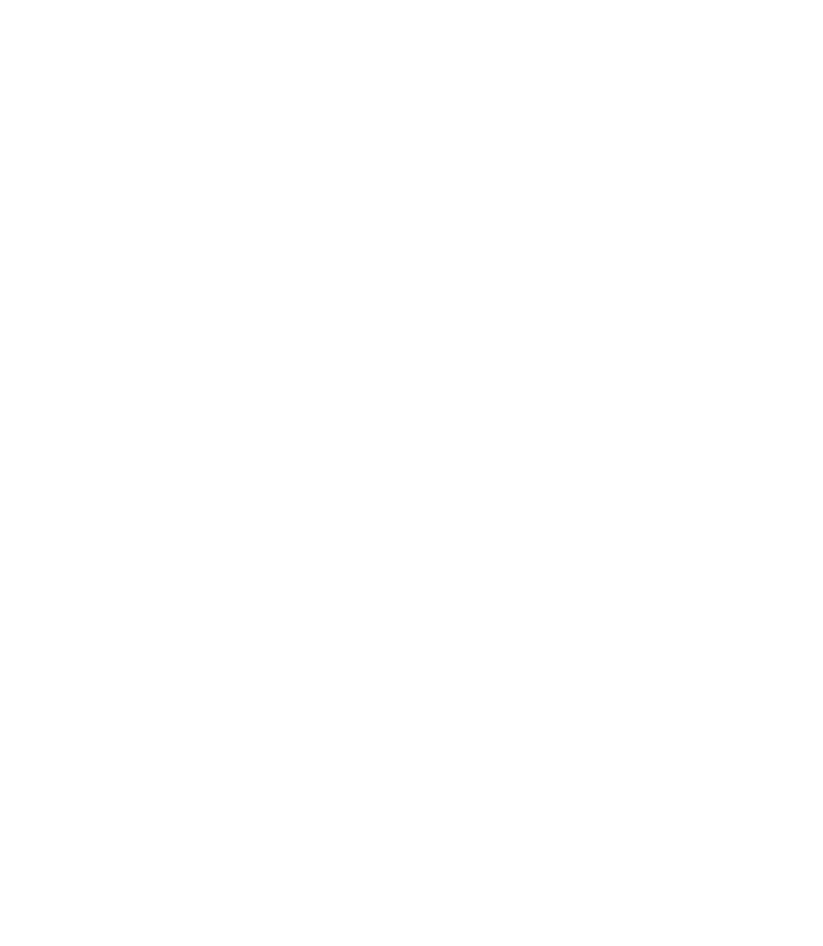
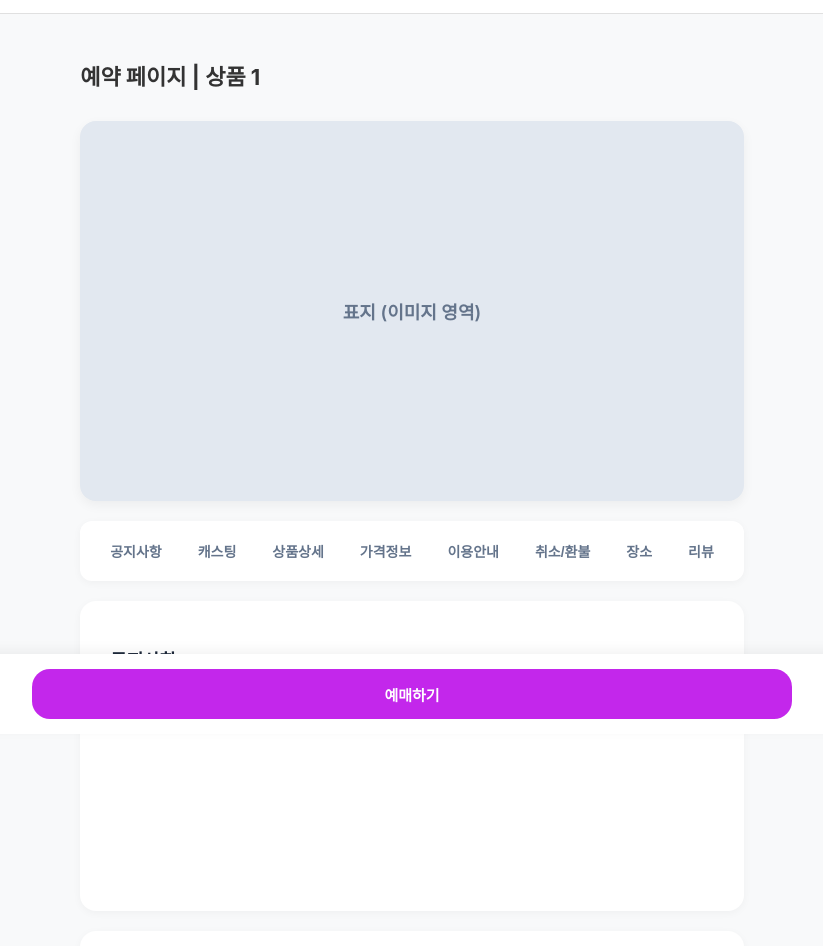
Before and after one commit to gkdudopice-lang/hp-router-ex, a React (Create React App) app: page /reservation/1 in a window 1280 px wide. Before the commit this address had no page. Shown: the part 66-1012 px from the top of the page, without its empty margins (228-1051 px from the left). Before the commit the page ends 800 px from the top, so only its background shows below. Built offline with nearby package versions, Linux system fonts and the light colour scheme.

Commit message:
예약 상세페이지 중 상품 화면

```diff
--- a/src/App.js
+++ b/src/App.js
@@ -8,6 +8,7 @@
 import BoardList from "./pages/boards/BoardList";
 import BoardWrite from "./pages/boards/BoardWrite";
 import BoardDetail from "./pages/boards/BoardDetail";
+import ReservationDetail from "./pages/ReservationDetail";
 import { BrowserRouter as Router, Routes, Route } from "react-router-dom";
 
 function App() {
@@ -24,6 +25,7 @@
           {/* 앱 접속 시 홈 화면이 기본으로 뜸 */}
           <Route path="/home" element={<Home />} />{" "}
           {/* /home으로 접속해도 홈으로 뜸 */}
+          <Route path="/reservation/:id" element={<ReservationDetail />} />
           <Route path="/board" element={<BoardList />} />
           <Route path="/board/write" element={<BoardWrite />} />
           <Route path="/board/:boardId" element={<BoardDetail />} />
--- a/src/Components/common/Button.js
+++ b/src/Components/common/Button.js
@@ -1,5 +1,7 @@
+import React from "react";
 import styled, { css } from "styled-components";
 
+// 1. 실제 스타일이 들어가는 버튼 (button 태그를 스타일링)
 const StyledBtn = styled.button`
   width: 100%;
   height: 50px;
@@ -11,12 +13,16 @@
   border-radius: 18px;
   cursor: not-allowed;
 
-  /* $ 접두사(transient prop): 스타일에만 쓰이고 DOM으로 전달되지 않음 */
+  /* $enabled가 true일 때 보라색으로 활성화 */
   ${({ $enabled }) =>
     $enabled &&
     css`
       background-color: #c327eb;
       cursor: pointer;
+
+      &:hover {
+        background-color: #a81cd0;
+      }
 
       &:active {
         background-color: #c327eb;
@@ -24,6 +30,7 @@
     `}
 `;
 
+// 2. 외부에서 불러와서 사용할 Button 컴포넌트
 const Button = ({ enabled, onClick, children, type = "button" }) => {
   return (
     <StyledBtn
--- /dev/null
+++ b/src/pages/ReservationDetail.js
@@ -0,0 +1,264 @@
+import React, { useRef } from "react";
+import { useNavigate, useParams } from "react-router-dom";
+import styled from "styled-components";
+import Button from "../Components/common/Button";
+
+/* ───────── 스타일 컴포넌트 ───────── */
+const Container = styled.div`
+  max-width: 800px;
+  margin: 0 auto;
+  padding: 30px 20px 80px;
+  box-sizing: border-box;
+  background-color: #f8f9fa;
+  min-height: 100vh;
+  display: flex;
+  flex-direction: column;
+  gap: 20px;
+`;
+
+const TitleBar = styled.h1`
+  font-size: 22px;
+  font-weight: 700;
+  color: #333;
+  margin-bottom: 10px;
+`;
+
+/* 1. 표지(이미지) 영역 */
+const PosterBox = styled.div`
+  width: 100%;
+  height: 380px;
+  background-color: #e2e8f0;
+  border-radius: 16px;
+  display: flex;
+  justify-content: center;
+  align-items: center;
+  color: #64748b;
+  font-size: 18px;
+  font-weight: 600;
+  box-shadow: 0 4px 12px rgba(0, 0, 0, 0.05);
+`;
+
+/* 2. 상단 스크롤 탭 메뉴 (sticky로 고정) */
+const TabNav = styled.div`
+  display: flex;
+  gap: 8px;
+  overflow-x: auto;
+  background: #ffffff;
+  padding: 12px 16px;
+  border-radius: 12px;
+  box-shadow: 0 2px 8px rgba(0, 0, 0, 0.04);
+  position: sticky;
+  top: 10px;
+  z-index: 10;
+
+  &::-webkit-scrollbar {
+    display: none;
+  }
+`;
+
+const TabButton = styled.button`
+  padding: 8px 14px;
+  border: none;
+  background: none;
+  font-size: 14px;
+  font-weight: 600;
+  color: #64748b;
+  cursor: pointer;
+  white-space: nowrap;
+  border-radius: 6px;
+  transition: all 0.2s;
+
+  &:hover {
+    background-color: #f1f5f9;
+    color: #c327eb;
+  }
+`;
+
+/* 3. 상세 콘텐츠 섹션 박스들 */
+const SectionBox = styled.div`
+  background: #ffffff;
+  padding: 30px;
+  border-radius: 16px;
+  box-shadow: 0 2px 8px rgba(0, 0, 0, 0.04);
+  min-height: 250px;
+  display: flex;
+  flex-direction: column;
+  gap: 12px;
+
+  h2 {
+    font-size: 18px;
+    font-weight: 700;
+    color: #1e293b;
+    border-bottom: 2px solid #f1f5f9;
+    padding-bottom: 10px;
+    margin-bottom: 6px;
+  }
+
+  p {
+    font-size: 14px;
+    color: #475569;
+    line-height: 1.6;
+  }
+`;
+
+/* 하단 고정 예매하기 버튼 영역 */
+const BottomBar = styled.div`
+  position: fixed;
+  bottom: 0;
+  left: 0;
+  width: 100%;
+  background: #ffffff;
+  padding: 15px 20px;
+  box-shadow: 0 -4px 12px rgba(0, 0, 0, 0.05);
+  display: flex;
+  justify-content: center;
+  box-sizing: border-box;
+  z-index: 100;
+
+  div {
+    width: 100%;
+    max-width: 760px;
+  }
+`;
+
+const StyledButton = styled(Button)`
+  background-color: #c327eb;
+  width: 100%;
+  padding: 14px;
+  font-size: 16px;
+  font-weight: 700;
+  color: #fff;
+  border-radius: 10px;
+  border: none;
+  cursor: pointer;
+
+  &:hover {
+    background-color: #a81cd0;
+  }
+`;
+
+const ReservationDetail = () => {
+  const { id } = useParams(); // URL에서 상품 번호(id) 가져오기
+  const navigate = useNavigate();
+
+  // 각 섹션으로 스크롤 이동을 위한 useRef 선언
+  const sectionRefs = {
+    notice: useRef(null),
+    casting: useRef(null),
+    detail: useRef(null),
+    price: useRef(null),
+    guide: useRef(null),
+    refund: useRef(null),
+    location: useRef(null),
+    review: useRef(null),
+  };
+
+  const scrollToSection = (key) => {
+    sectionRefs[key].current?.scrollIntoView({
+      behavior: "smooth",
+      block: "start",
+    });
+  };
+
+  // 하단 예매하기 버튼 클릭 시 -> 날짜 및 회차 선택 페이지로 이동 (추후 라우트 연결)
+  const handleBookingClick = () => {
+    navigate(`/reservation/select/${id}`);
+  };
+
+  return (
+    <Container>
+      <TitleBar>예약 페이지 | 상품 {id || "1"}</TitleBar>
+
+      {/* 1. 표지 이미지 */}
+      <PosterBox>표지 (이미지 영역)</PosterBox>
+
+      {/* 2. 상단 탭 네비게이션 */}
+      <TabNav>
+        <TabButton onClick={() => scrollToSection("notice")}>
+          공지사항
+        </TabButton>
+        <TabButton onClick={() => scrollToSection("casting")}>캐스팅</TabButton>
+        <TabButton onClick={() => scrollToSection("detail")}>
+          상품상세
+        </TabButton>
+        <TabButton onClick={() => scrollToSection("price")}>가격정보</TabButton>
+        <TabButton onClick={() => scrollToSection("guide")}>이용안내</TabButton>
+        <TabButton onClick={() => scrollToSection("refund")}>
+          취소/환불
+        </TabButton>
+        <TabButton onClick={() => scrollToSection("location")}>장소</TabButton>
+        <TabButton onClick={() => scrollToSection("review")}>리뷰</TabButton>
+      </TabNav>
+
+      {/* 3. 각 상세 정보 섹션들 */}
+      <SectionBox ref={sectionRefs.notice}>
+        <h2>공지사항</h2>
+        <p>관람객 입장 안내 및 안전 수칙에 대한 공지사항 샘플 텍스트입니다.</p>
+      </SectionBox>
+
+      <SectionBox ref={sectionRefs.casting}>
+        <h2>캐스팅</h2>
+        <p>출연진 정보 샘플: 최재림, 이해원, 송원근, 에블린 등</p>
+      </SectionBox>
+
+      <SectionBox ref={sectionRefs.detail}>
+        <h2>상품상세</h2>
+        <p>
+          본 상품의 상세 소개 및 시놉시스, 주요 특징에 대한 설명이 들어갑니다.
+        </p>
+      </SectionBox>
+
+      <SectionBox ref={sectionRefs.price}>
+        <h2>가격 및 할인 정보</h2>
+        <p>
+          VIP석 150,000원 | R석 120,000원 | S석 90,000원 | A석 60,000원
+          <br />
+          장애인 및 국가유공자 30% 할인 적용 가능
+        </p>
+      </SectionBox>
+
+      <SectionBox ref={sectionRefs.guide}>
+        <h2>이용안내</h2>
+        <p>
+          관람 연령: 중학생 이상 관람가 / 러닝타임: 150분 (인터미션 15분 포함)
+        </p>
+      </SectionBox>
+
+      <SectionBox ref={sectionRefs.refund}>
+        <h2>취소 및 환불 규정</h2>
+        <p>
+          예매 후 7일 이내 취소 시 취소수수료가 면제되며, 관람일 전일까지 환불
+          신청이 가능합니다.
+        </p>
+      </SectionBox>
+
+      <SectionBox ref={sectionRefs.location}>
+        <h2>장소 오시는 길</h2>
+        <p>
+          공연장 위치: 서울시 예술의전당 오페라극장 (주차장이 혼잡하오니
+          대중교통을 이용해 주세요.)
+        </p>
+      </SectionBox>
+
+      <SectionBox ref={sectionRefs.review}>
+        <h2>리뷰</h2>
+        <p>
+          ⭐ 4.9 / 5.0 (총 128개의 후기가 있습니다.)
+          <br />
+          "정말 최고의 공연이었습니다! 다음에도 또 예매할게요."
+        </p>
+      </SectionBox>
+
+      {/* 하단 예매하기 고정 버튼 */}
+      <BottomBar>
+        <div>
+          <Button enabled={true} onClick={handleBookingClick}>
+            예매하기
+          </Button>
+        </div>
+      </BottomBar>
+    </Container>
+  );
+};
+
+export default ReservationDetail;
```
